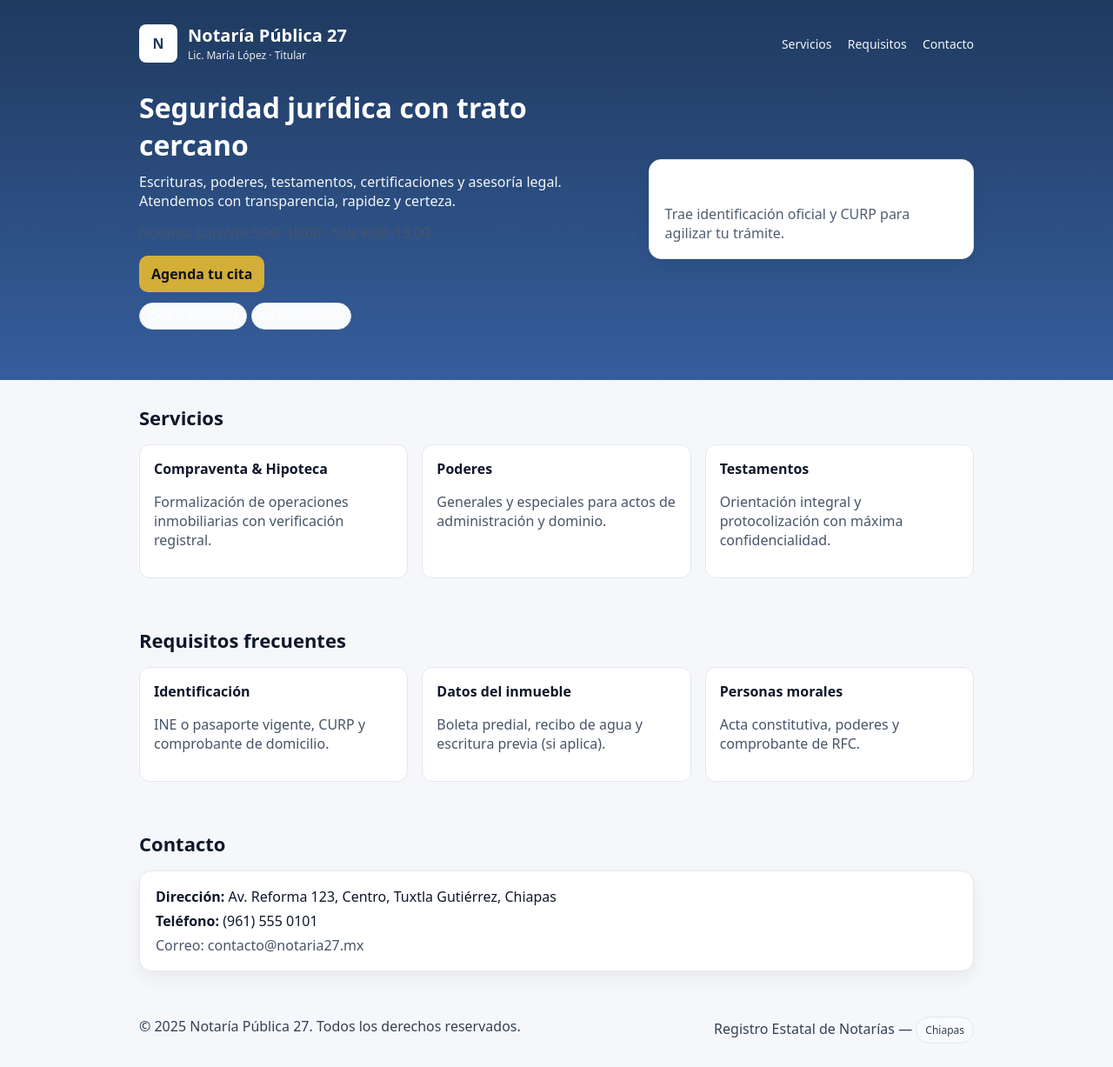
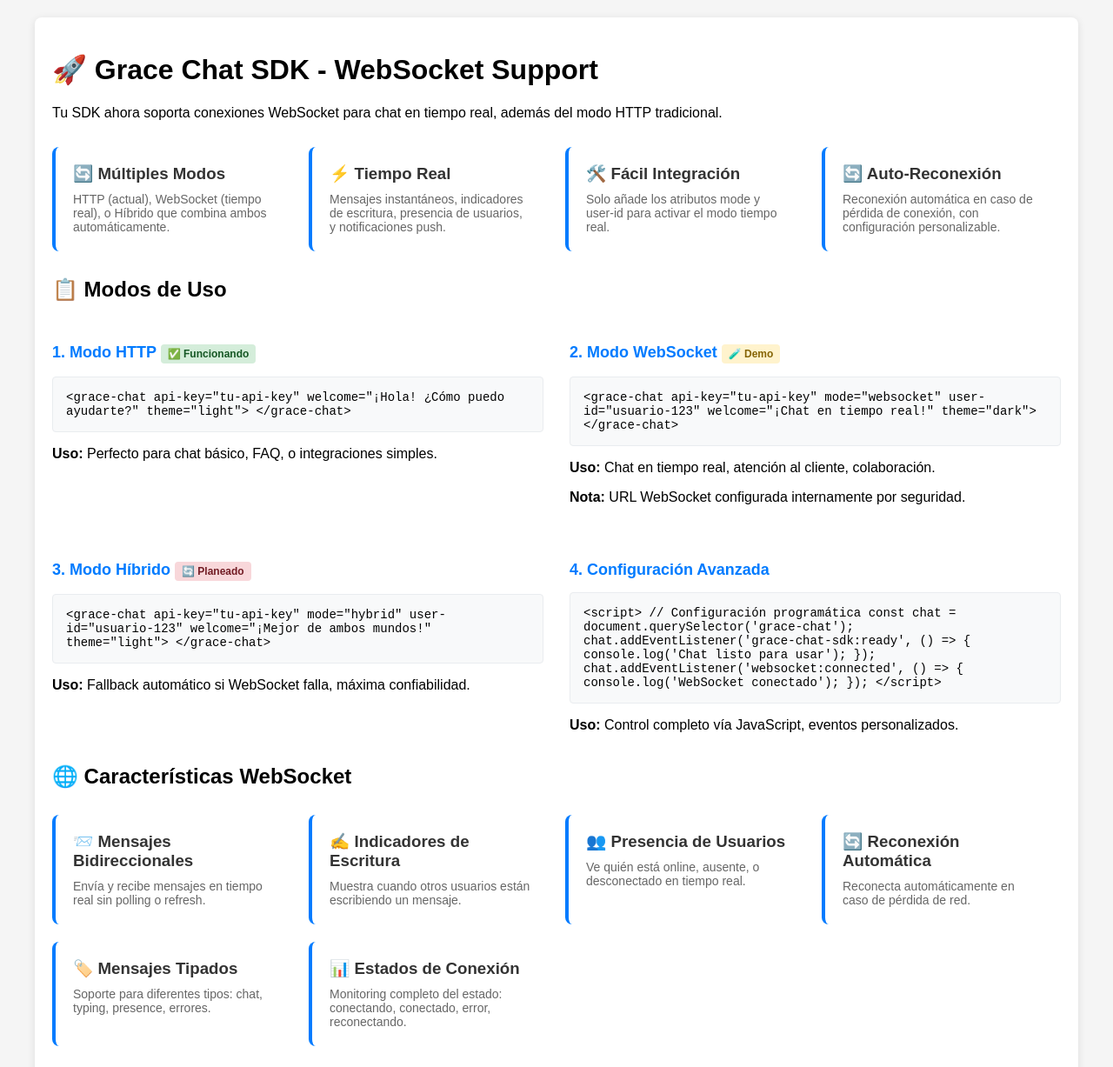
Before and after one commit to CharlyEstudio/grce-sdk, a plain HTML site: page web/index.html in a window 1280 px wide. Shown: the top 1227 px of the page at 87% size. Drawn offline with Linux system fonts and the light colour scheme.

Commit message:
websocket en demo

```diff
--- a/web/index.html
+++ b/web/index.html
@@ -1,151 +1,320 @@
-<!doctype html>
+<!DOCTYPE html>
 <html lang="es">
 <head>
-  <meta charset="utf-8">
-  <meta name="viewport" content="width=device-width, initial-scale=1">
-  <title>Notaría Pública 27 · Lic. María López</title>
-  <meta name="description" content="Servicios notariales: escrituras, poderes, testamentos, certificaciones y asesoría legal.">
+    <meta charset="UTF-8">
+    <meta name="viewport" content="width=device-width, initial-scale=1.0">
+    <title>Grace Chat SDK - WebSocket Demo</title>
     <style>
-    :root{
-      --brand:#1F3A5F;
-      --brand-2:#365E9D;
-      --ink:#0f172a;
-      --muted:#475569;
-      --paper:#ffffff;
-      --bg:#f5f7fb;
-      --accent:#D4AF37;
+        body {
+            font-family: Arial, sans-serif;
+            max-width: 1200px;
+            margin: 0 auto;
+            padding: 20px;
+            background: #f5f5f5;
         }
-    *{box-sizing:border-box}
-    html,body{margin:0;padding:0;background:var(--bg);color:var(--ink);font-family:system-ui,-apple-system,'Segoe UI',Roboto,Arial,sans-serif}
-    a{color:var(--brand);text-decoration:none}
-    a:hover{text-decoration:underline}
-    header{
-      background:linear-gradient(180deg, var(--brand) 0%, var(--brand-2) 100%);
-      color:#fff;
-      padding:28px 20px;
+        .demo-container {
+            background: white;
+            padding: 20px;
+            border-radius: 8px;
+            box-shadow: 0 2px 10px rgba(0,0,0,0.1);
+            margin-bottom: 30px;
         }
-    .container{max-width:1000px;margin:0 auto;padding:0 20px}
-    .topbar{display:flex;align-items:center;justify-content:space-between;gap:16px}
-    .brand{display:flex;align-items:center;gap:12px}
-    .brand-mark{width:44px;height:44px;border-radius:8px;background:#fff;display:grid;place-items:center;color:var(--brand);font-weight:800}
-    .brand h1{font-size:20px;line-height:1.2;margin:0}
-    .brand p{margin:2px 0 0;font-size:12px;opacity:.9}
-    nav a{color:#fff;margin-left:14px;font-size:14px;opacity:.95}
-    .hero{display:grid;grid-template-columns:1.2fr .8fr;gap:24px;align-items:center;padding:30px 0}
-    .hero h2{font-size:32px;margin:0 0 10px}
-    .hero p{margin:0 0 14px;opacity:.95}
-    .card{background:var(--paper);border:1px solid #e5e7eb;border-radius:14px;padding:18px;box-shadow:0 8px 20px rgba(0,0,0,.06)}
-    .cta{display:inline-block;background:var(--accent);color:#111;padding:10px 14px;border-radius:10px;font-weight:600}
-    .grid{display:grid;grid-template-columns:repeat(3,1fr);gap:16px}
-    .section{padding:28px 0}
-    .section h3{margin:0 0 16px;font-size:22px}
-    .service{padding:16px;border:1px solid #e5e7eb;border-radius:12px;background:var(--paper)}
-    .service h4{margin:0 0 8px}
-    .muted{color:var(--muted)}
-    footer{padding:24px 0;color:#334155}
-    .footer-grid{display:grid;grid-template-columns:1fr 1fr;gap:12px}
-    .badge{display:inline-block;padding:6px 10px;border-radius:999px;border:1px solid #e2e8f0;background:#f8fafc;font-size:12px}
-    @media (max-width:900px){
-      .hero{grid-template-columns:1fr}
-      .grid{grid-template-columns:1fr}
-      .footer-grid{grid-template-columns:1fr}
+        .demo-grid {
+            display: grid;
+            grid-template-columns: 1fr 1fr;
+            gap: 30px;
+            margin-top: 30px;
+        }
+        .usage-code {
+            background: #f8f9fa;
+            border: 1px solid #e9ecef;
+            border-radius: 4px;
+            padding: 15px;
+            font-family: 'Courier New', monospace;
+            overflow-x: auto;
+            font-size: 14px;
+        }
+        .chat-demo {
+            padding: 20px;
+            border: 2px dashed #ddd;
+            border-radius: 8px;
+            min-height: 300px;
+        }
+        .demo-title {
+            color: #007bff;
+            margin-bottom: 15px;
+            font-size: 18px;
+            font-weight: 600;
+        }
+        .features {
+            display: grid;
+            grid-template-columns: repeat(auto-fit, minmax(250px, 1fr));
+            gap: 20px;
+            margin: 30px 0;
+        }
+        .feature {
+            background: white;
+            padding: 20px;
+            border-radius: 8px;
+            border-left: 4px solid #007bff;
+        }
+        .feature h3 {
+            margin: 0 0 10px 0;
+            color: #333;
+        }
+        .feature p {
+            margin: 0;
+            color: #666;
+            font-size: 14px;
+        }
+        .status {
+            display: inline-block;
+            padding: 4px 8px;
+            border-radius: 4px;
+            font-size: 12px;
+            font-weight: 600;
+        }
+        .status.working { background: #d4edda; color: #155724; }
+        .status.demo { background: #fff3cd; color: #856404; }
+        .status.planned { background: #f8d7da; color: #721c24; }
+        @media (max-width: 768px) {
+            .demo-grid {
+                grid-template-columns: 1fr;
+                gap: 20px;
+            }
+            .features {
+                grid-template-columns: 1fr;
+            }
         }
     </style>
 </head>
 <body>
-  <header>
-    <div class="container">
-      <div class="topbar">
-        <div class="brand">
-          <div class="brand-mark">N</div>
-          <div>
-            <h1>Notaría Pública 27</h1>
-            <p>Lic. María López · Titular</p>
+    <div class="demo-container">
+        <h1>🚀 Grace Chat SDK - WebSocket Support</h1>
+        <p>Tu SDK ahora soporta conexiones WebSocket para chat en tiempo real, además del modo HTTP tradicional.</p>
+
+        <div class="features">
+            <div class="feature">
+                <h3>🔄 Múltiples Modos</h3>
+                <p>HTTP (actual), WebSocket (tiempo real), o Híbrido que combina ambos automáticamente.</p>
+            </div>
+            <div class="feature">
+                <h3>⚡ Tiempo Real</h3>
+                <p>Mensajes instantáneos, indicadores de escritura, presencia de usuarios, y notificaciones push.</p>
+            </div>
+            <div class="feature">
+                <h3>🛠️ Fácil Integración</h3>
+                <p>Solo añade los atributos mode y user-id para activar el modo tiempo real.</p>
+            </div>
+            <div class="feature">
+                <h3>🔄 Auto-Reconexión</h3>
+                <p>Reconexión automática en caso de pérdida de conexión, con configuración personalizable.</p>
             </div>
         </div>
-        <nav>
-          <a href="#servicios">Servicios</a>
-          <a href="#requisitos">Requisitos</a>
-          <a href="#contacto">Contacto</a>
-        </nav>
+
+        <h2>📋 Modos de Uso</h2>
+
+        <div class="demo-grid">
+            <div>
+                <h3 class="demo-title">1. Modo HTTP <span class="status working">✅ Funcionando</span></h3>
+                <div class="usage-code">
+&lt;grace-chat
+    api-key="tu-api-key"
+    welcome="¡Hola! ¿Cómo puedo ayudarte?"
+    theme="light"&gt;
+&lt;/grace-chat&gt;
+                </div>
+                <p><strong>Uso:</strong> Perfecto para chat básico, FAQ, o integraciones simples.</p>
             </div>
 
-      <div class="hero">
             <div>
-          <h2>Seguridad jurídica con trato cercano</h2>
-          <p>Escrituras, poderes, testamentos, certificaciones y asesoría legal. Atendemos con transparencia, rapidez y certeza.</p>
-          <div class="muted" style="margin:10px 0 16px">Horario: Lun–Vie 9:00–18:00 · Sáb 9:00–13:00</div>
-          <a class="cta" href="#contacto">Agenda tu cita</a>
-          <div style="margin-top:12px"><span class="badge">Citas el mismo día</span> <span class="badge">Estacionamiento</span></div>
+                <h3 class="demo-title">2. Modo WebSocket <span class="status demo">🧪 Demo</span></h3>
+                <div class="usage-code">
+&lt;grace-chat
+    api-key="tu-api-key"
+    mode="websocket"
+    user-id="usuario-123"
+    welcome="¡Chat en tiempo real!"
+    theme="dark"&gt;
+&lt;/grace-chat&gt;
                 </div>
-        <div class="card">
-          <h3 style="margin:0 0 8px">Aviso</h3>
-          <p class="muted" style="margin:0">Trae identificación oficial y CURP para agilizar tu trámite.</p>
+                <p><strong>Uso:</strong> Chat en tiempo real, atención al cliente, colaboración.</p>
+                <p><strong>Nota:</strong> URL WebSocket configurada internamente por seguridad.</p>
+            </div>
+
+            <div>
+                <h3 class="demo-title">3. Modo Híbrido <span class="status planned">🔄 Planeado</span></h3>
+                <div class="usage-code">
+&lt;grace-chat
+    api-key="tu-api-key"
+    mode="hybrid"
+    user-id="usuario-123"
+    welcome="¡Mejor de ambos mundos!"
+    theme="light"&gt;
+&lt;/grace-chat&gt;
+                </div>
+                <p><strong>Uso:</strong> Fallback automático si WebSocket falla, máxima confiabilidad.</p>
+            </div>
+
+            <div>
+                <h3 class="demo-title">4. Configuración Avanzada</h3>
+                <div class="usage-code">
+&lt;script&gt;
+// Configuración programática
+const chat = document.querySelector('grace-chat');
+chat.addEventListener('grace-chat-sdk:ready', () => {
+    console.log('Chat listo para usar');
+});
+
+chat.addEventListener('websocket:connected', () => {
+    console.log('WebSocket conectado');
+});
+&lt;/script&gt;
+                </div>
+                <p><strong>Uso:</strong> Control completo vía JavaScript, eventos personalizados.</p>
+            </div>
+        </div>
+
+        <h2>🌐 Características WebSocket</h2>
+
+        <div class="features">
+            <div class="feature">
+                <h3>📨 Mensajes Bidireccionales</h3>
+                <p>Envía y recibe mensajes en tiempo real sin polling o refresh.</p>
+            </div>
+            <div class="feature">
+                <h3>✍️ Indicadores de Escritura</h3>
+                <p>Muestra cuando otros usuarios están escribiendo un mensaje.</p>
+            </div>
+            <div class="feature">
+                <h3>👥 Presencia de Usuarios</h3>
+                <p>Ve quién está online, ausente, o desconectado en tiempo real.</p>
+            </div>
+            <div class="feature">
+                <h3>🔄 Reconexión Automática</h3>
+                <p>Reconecta automáticamente en caso de pérdida de red.</p>
+            </div>
+            <div class="feature">
+                <h3>🏷️ Mensajes Tipados</h3>
+                <p>Soporte para diferentes tipos: chat, typing, presence, errores.</p>
+            </div>
+            <div class="feature">
+                <h3>📊 Estados de Conexión</h3>
+                <p>Monitoring completo del estado: conectando, conectado, error, reconectando.</p>
             </div>
         </div>
     </div>
-  </header>
 
-  <main class="container">
-    <section class="section" id="servicios">
-      <h3>Servicios</h3>
-      <div class="grid">
-        <div class="service">
-          <h4>Compraventa & Hipoteca</h4>
-          <p class="muted">Formalización de operaciones inmobiliarias con verificación registral.</p>
+    <div class="demo-grid">
+        <div class="chat-demo">
+            <h3 class="demo-title">💬 Demo HTTP (Actual)</h3>
+            <grace-chat
+                api-key="27607c2caeee4dc6a316ef9cbc2d257a"
+                welcome="¡Hola! Este es el modo HTTP tradicional"
+                theme="light">
+            </grace-chat>
         </div>
-        <div class="service">
-          <h4>Poderes</h4>
-          <p class="muted">Generales y especiales para actos de administración y dominio.</p>
-        </div>
-        <div class="service">
-          <h4>Testamentos</h4>
-          <p class="muted">Orientación integral y protocolización con máxima confidencialidad.</p>
+
+        <div class="chat-demo">
+            <h3 class="demo-title">⚡ Demo WebSocket (Simulado)</h3>
+            <grace-chat
+                api-key="demo-key"
+                mode="websocket"
+                user-id="demo-user-123"
+                welcome="¡Hola! Este sería el modo WebSocket"
+                theme="dark">
+            </grace-chat>
         </div>
     </div>
-    </section>
 
-    <section class="section" id="requisitos">
-      <h3>Requisitos frecuentes</h3>
-      <div class="grid">
-        <div class="service">
-          <h4>Identificación</h4>
-          <p class="muted">INE o pasaporte vigente, CURP y comprobante de domicilio.</p>
+    <div class="demo-container">
+        <h2>🔧 Configuración del Servidor</h2>
+        <p>Para usar WebSocket necesitas un servidor que soporte estas características:</p>
+
+        <h3>Ejemplo de servidor Node.js con Socket.IO:</h3>
+        <div class="usage-code">
+const io = require('socket.io')(server);
+
+io.on('connection', (socket) => {
+    console.log('Usuario conectado:', socket.id);
+
+    // Manejar mensajes de chat
+    socket.on('chat_message', (data) => {
+        // Procesar mensaje y responder
+        socket.emit('chat_response', {
+            id: generateId(),
+            content: processMessage(data.content),
+            timestamp: Date.now()
+        });
+    });
+
+    // Manejar indicadores de escritura
+    socket.on('typing', (data) => {
+        socket.broadcast.emit('user_typing', {
+            user_id: data.user_id,
+            is_typing: data.is_typing
+        });
+    });
+});
         </div>
-        <div class="service">
-          <h4>Datos del inmueble</h4>
-          <p class="muted">Boleta predial, recibo de agua y escritura previa (si aplica).</p>
+
+        <h3>Tipos de mensaje soportados:</h3>
+        <div class="usage-code">
+// Mensaje de chat
+{
+    "type": "ChatMessage",
+    "id": "msg_123",
+    "content": "Hola, ¿cómo estás?",
+    "user_id": "user_456",
+    "timestamp": 1635123456789
+}
+
+// Indicador de escritura
+{
+    "type": "UserTyping",
+    "user_id": "user_456",
+    "is_typing": true
+}
+
+// Presencia de usuario
+{
+    "type": "UserPresence",
+    "user_id": "user_456",
+    "status": "online"
+}
         </div>
-        <div class="service">
-          <h4>Personas morales</h4>
-          <p class="muted">Acta constitutiva, poderes y comprobante de RFC.</p>
+
+        <h2>📦 Instalación CDN</h2>
+        <div class="usage-code">
+&lt;script type="module" src="https://CharlyEstudio.github.io/grce-sdk/grace-chat-loader.js"&gt;&lt;/script&gt;
         </div>
+
+        <h2>📚 Enlaces</h2>
+        <p>
+            <a href="https://github.com/CharlyEstudio/grce-sdk" target="_blank">📂 Repositorio GitHub</a> |
+            <a href="https://github.com/CharlyEstudio/grce-sdk/blob/main/README.md" target="_blank">📖 Documentación</a> |
+            <a href="https://github.com/CharlyEstudio/grce-sdk/releases" target="_blank">🚀 Releases</a>
+        </p>
     </div>
-    </section>
 
-    <section class="section" id="contacto">
-      <h3>Contacto</h3>
-      <div class="card">
-        <p style="margin:0 0 6px"><strong>Dirección:</strong> Av. Reforma 123, Centro, Tuxtla Gutiérrez, Chiapas</p>
-        <p style="margin:0 0 6px"><strong>Teléfono:</strong> (961) 555 0101</p>
-        <p class="muted" style="margin:0">Correo: contacto@notaria27.mx</p>
-      </div>
-    </section>
-  </main>
+    <!-- Cargar el SDK -->
+    <script type="module" src="./grace-chat-loader.js"></script>
 
-  <footer>
-    <div class="container footer-grid">
-      <div>© 2025 Notaría Pública 27. Todos los derechos reservados.</div>
-      <div style="text-align:right">Registro Estatal de Notarías — <span class="badge">Chiapas</span></div>
-    </div>
-  </footer>
+    <script>
+        // Log de eventos WebSocket para debugging
+        document.addEventListener('grace-chat-sdk:ready', (e) => {
+            console.log('✅ Grace Chat SDK ready:', e.detail);
+        });
 
-  <!-- Área donde se integra el chat (tu snippet) -->
-  <script type="module" src="https://CharlyEstudio.github.io/grce-sdk/grace-chat-loader.js"></script>
-  <!-- API Key de NewsAPI -->
-  <grace-chat
-    api-key="27607c2caeee4dc6a316ef9cbc2d257a"
-    welcome="Hola, Soy Grace. ¿En qué te ayudo?"
-    theme="dark"></grace-chat>
+        document.addEventListener('grace-chat-sdk:error', (e) => {
+            console.log('❌ Grace Chat SDK error:', e.detail);
+        });
+
+        // Simular eventos WebSocket para el demo
+        setTimeout(() => {
+            console.log('🔌 Simulando conexión WebSocket...');
+            // En una implementación real, estos eventos vendrían del WebSocket
+        }, 2000);
+    </script>
 </body>
 </html>
```
Also changed, not shown: websocket-demo.html (deleted, +0 -299 lines), .github/workflows/release.yml, README.md, 3 other files. Lines whose indentation alone changed are shown as unchanged.
